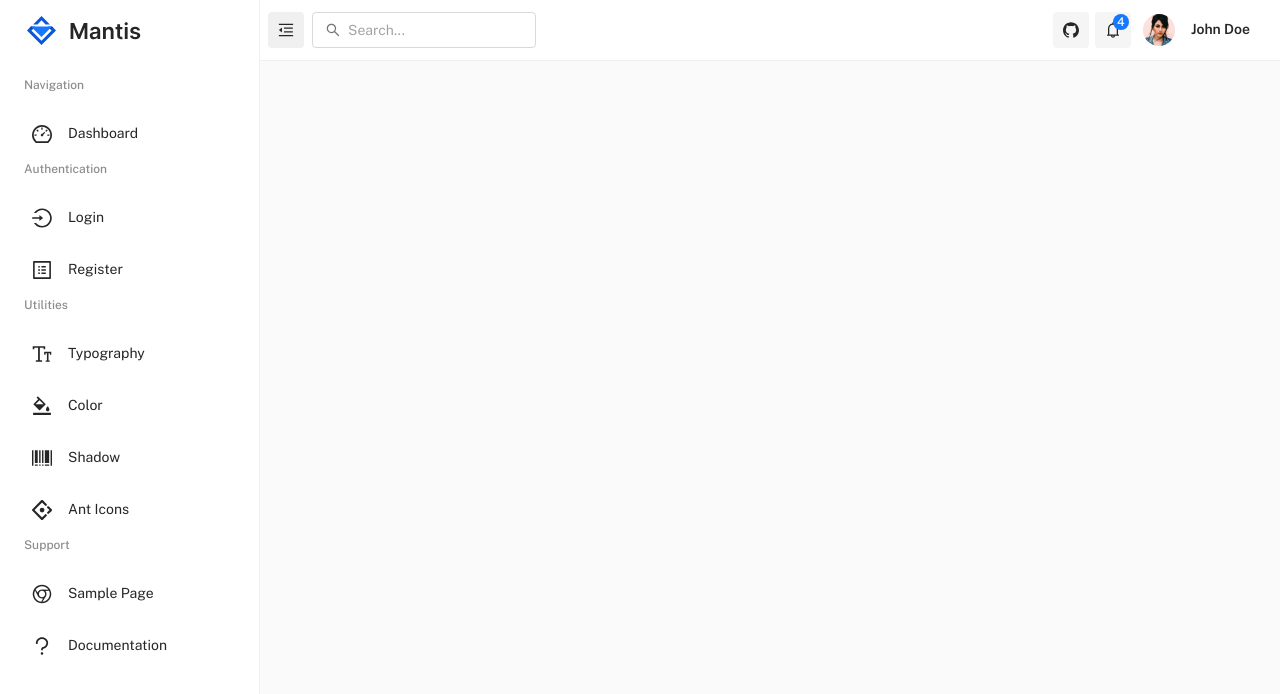
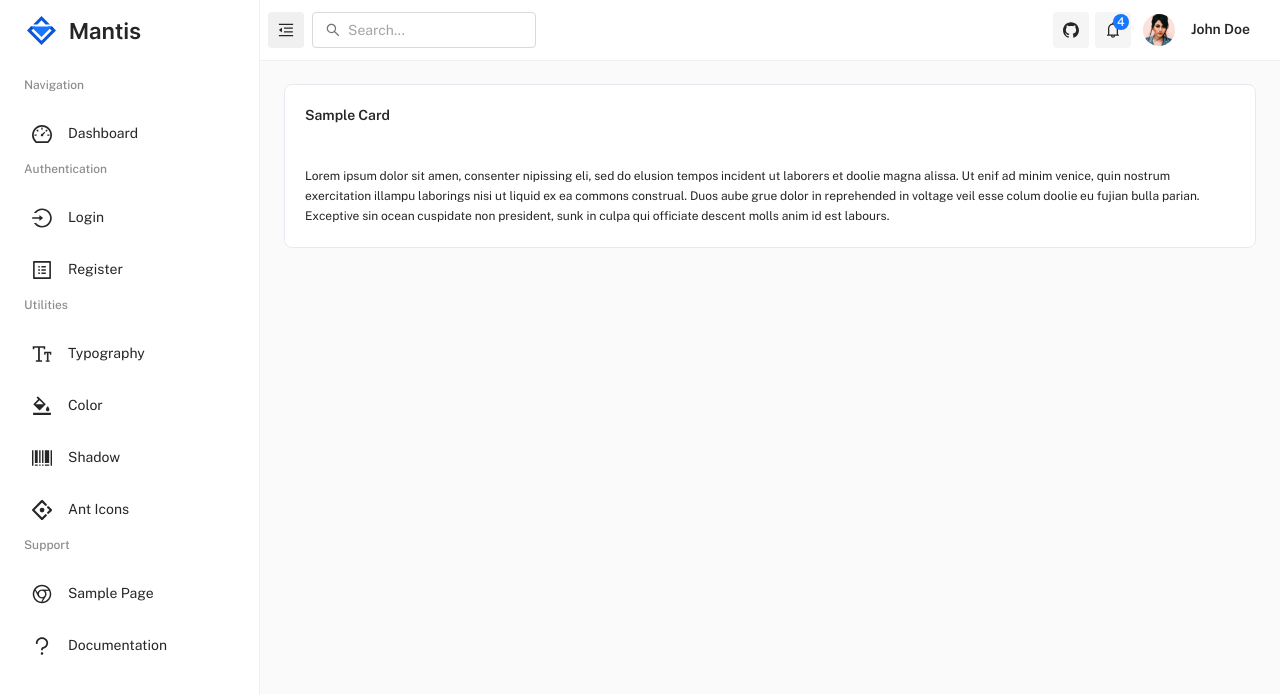
Before and after one commit to suvvadAshok/mantis-free-react-admin-template, a React (Create React App) app: page / in a window 1280 px wide. Shown: the top 694 px of the page. Built offline with nearby package versions, Linux system fonts and the light colour scheme.

Commit message:
add sample page

```diff
--- a/src/layout/Layout.js
+++ b/src/layout/Layout.js
@@ -4,6 +4,7 @@ import { Box, useMediaQuery } from '@mui/material';
 import Drawer from '../components/Drawer';
 import Header from '../components/Header/index';
 import SamplePage from 'pages/SamplePage';
+import { Toolbar } from '../../node_modules/@mui/material/index';
 
 const Layout = () => {
   const theme = useTheme();
@@ -21,8 +22,8 @@ const Layout = () => {
       <Header open={open} handleDrawerToggle={handleDrawerToggle} />
       <Drawer open={open} handleDrawerToggle={handleDrawerToggle} />
       <Box component="main" sx={{ width: '100%', flexGrow: 1, p: { xs: 2, sm: 3 } }}>
-        {/* add here branch page  example:--->> <Dashboardpage /> */}
-        {/* <SamplePage /> */}
+        <Toolbar />
+        <SamplePage />
       </Box>
     </Box>
   );
```
